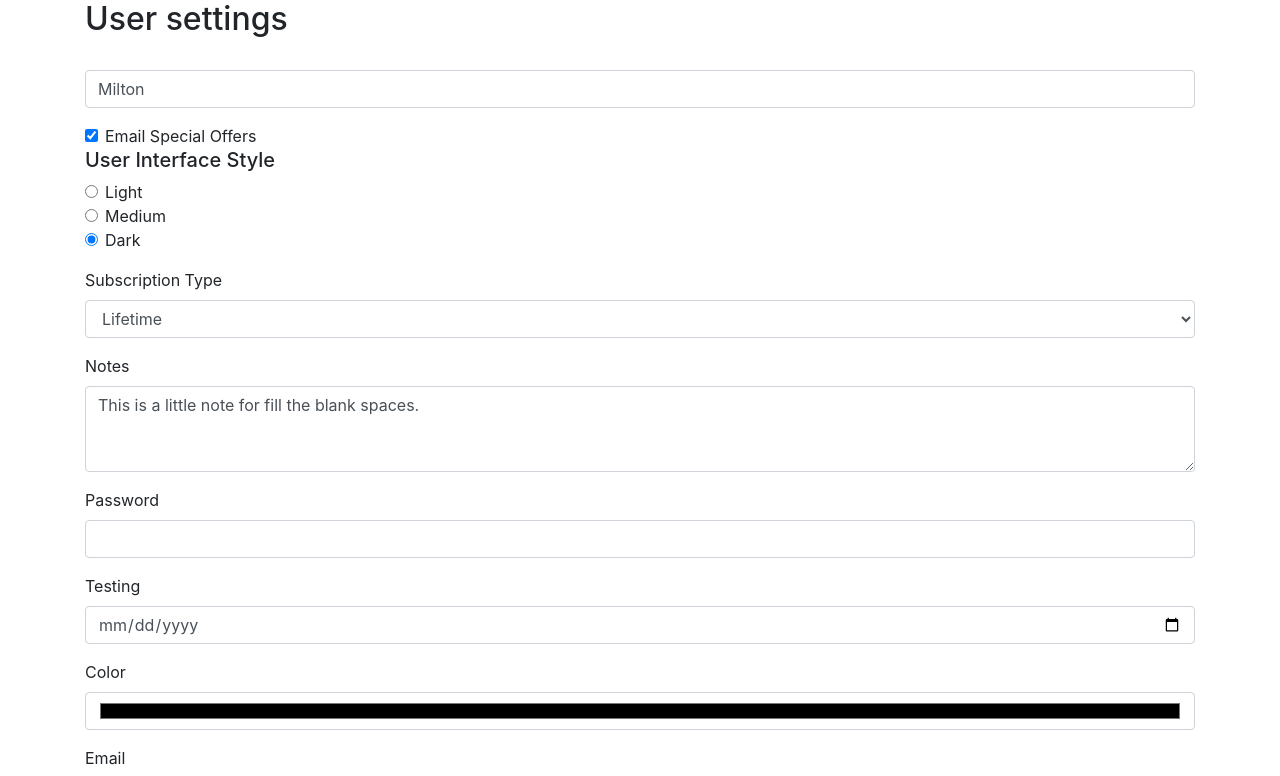
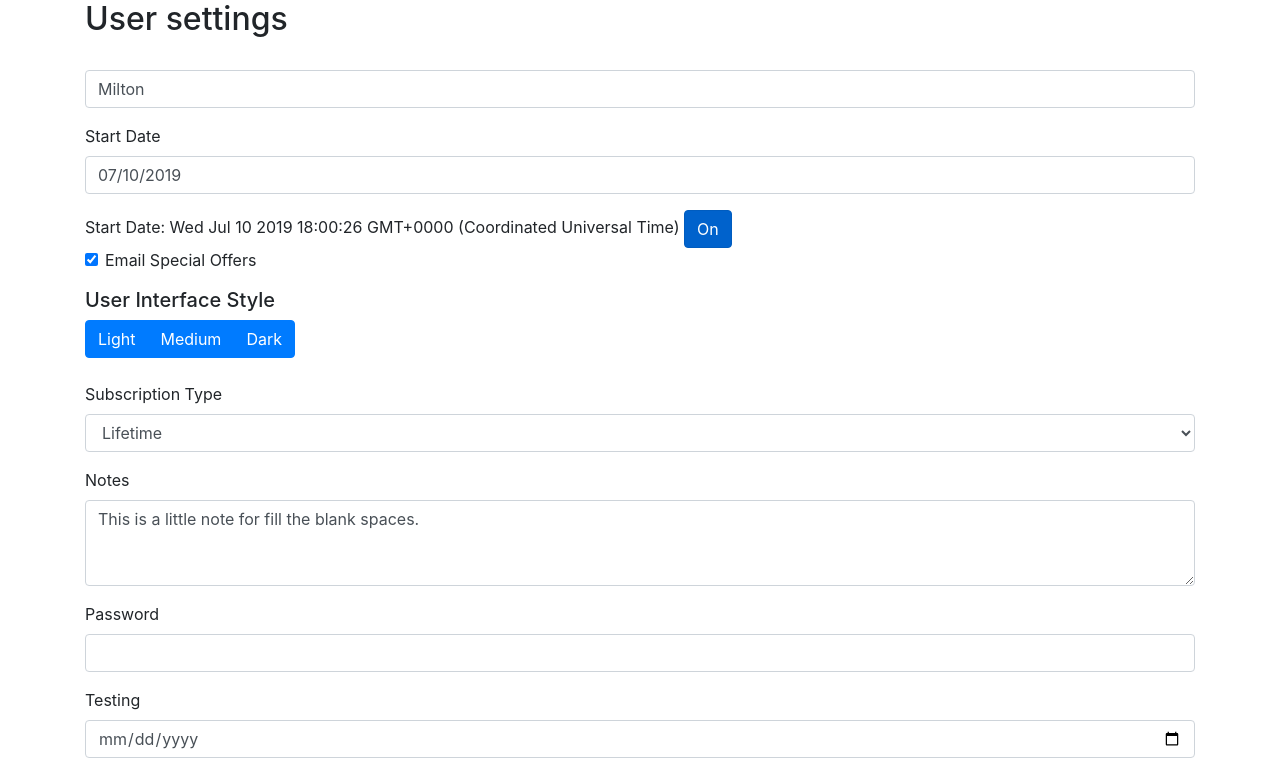
Before and after one commit to locopump/test-angular-forms, an Angular app: page / in a window 1280 px wide. Shown: the top 776 px of the page. Built offline with nearby package versions, Linux system fonts and the light colour scheme.

Commit message:
Datepicker and buttons of ngx-bootstrap

```diff
--- a/angular.json
+++ b/angular.json
@@ -27,7 +27,8 @@
               "src/assets"
             ],
             "styles": [
-              "node_modules/bootstrap/dist/css/bootstrap.min.css",
+              "./node_modules/bootstrap/dist/css/bootstrap.min.css",
+              "./node_modules/ngx-bootstrap/datepicker/bs-datepicker.css",
               "src/styles.scss"
             ],
             "scripts": []
@@ -88,6 +89,8 @@
               "src/assets"
             ],
             "styles": [
+              "./node_modules/ngx-bootstrap/datepicker/bs-datepicker.css",
+              "./node_modules/bootstrap/dist/css/bootstrap.min.css",
               "src/styles.scss"
             ],
             "scripts": []
@@ -119,6 +122,7 @@
           }
         }
       }
-    }},
+    }
+  },
   "defaultProject": "test-angular-forms"
 }
--- a/package.json
+++ b/package.json
@@ -20,6 +20,7 @@
     "@angular/platform-browser-dynamic": "~8.0.0",
     "@angular/router": "~8.0.0",
     "bootstrap": "^4.3.1",
+    "ngx-bootstrap": "^5.1.0",
     "rxjs": "~6.4.0",
     "tslib": "^1.9.0",
     "zone.js": "~0.9.1"
--- a/src/app/app.module.ts
+++ b/src/app/app.module.ts
@@ -1,10 +1,14 @@
 import { BrowserModule } from '@angular/platform-browser';
 import { NgModule } from '@angular/core';
 import { FormsModule } from '@angular/forms';
+import { HttpClientModule } from '@angular/common/http';
 
 import { AppRoutingModule } from './app-routing.module';
 import { AppComponent } from './app.component';
 import { UserSettingsFormComponent } from './user-settings-form/user-settings-form.component';
+import { ButtonsModule } from 'ngx-bootstrap/buttons';
+import { BsDatepickerModule } from 'ngx-bootstrap/datepicker';
+import { BrowserAnimationsModule } from '@angular/platform-browser/animations';
 
 @NgModule({
   declarations: [
@@ -14,7 +18,11 @@ import { UserSettingsFormComponent } from './user-settings-form/user-settings-fo
   imports: [
     BrowserModule,
     AppRoutingModule,
-    FormsModule
+    FormsModule,
+    HttpClientModule,
+    ButtonsModule,
+    BsDatepickerModule.forRoot(),
+    BrowserAnimationsModule
   ],
   providers: [],
   bootstrap: [AppComponent]
--- /dev/null
+++ b/src/app/data/data.service.ts
@@ -0,0 +1,22 @@
+import { Injectable } from '@angular/core';
+import { UserSettings } from './user-settings';
+import { Observable, of } from 'rxjs';
+import { HttpClient } from '@angular/common/http';
+
+@Injectable({
+  providedIn: 'root'
+})
+export class DataService {
+
+  constructor(private http: HttpClient) { }
+
+  getSubscriptionTypes(): Observable<string[]> {
+    return of (['Monthly', 'Annual', 'Lifetime']);
+  }
+
+  // postUserSettingsForm (userSettings: UserSettings) : Observable<UserSettings> {
+  postUserSettingsForm (userSettings: UserSettings) : Observable<any> {
+    return this.http.post('https://putsreq.com/I5ongCLrtVOxqpg9AzjU', userSettings)
+    // return of(userSettings);
+  }
+}
--- a/src/app/user-settings-form/user-settings-form.component.html
+++ b/src/app/user-settings-form/user-settings-form.component.html
@@ -5,7 +5,7 @@
     <div class="form-group">
       <label for="name"></label>
       <input id="name" name="name" class="form-control" placeholder="Name" [(ngModel)]="userSettings.name"
-            required pattern="M.*" minlength="3" maxlength="6" (blur)="onBlur(classTest)"
+            required pattern="M.*" minlength="3" maxlength="6" (blur)="onBlur(classTest)" (focus)="onFocus(classTest)"
             #classTest="ngModel" [class.field-error]="form.submitted && classTest.invalid">
       <!-- <div [hidden]="classTest.valid || classTest.untouched" class="alert alert-danger">Enter a name please</div> -->
       <div [hidden]="!form.submitted || classTest.valid" class="alert alert-danger">Enter a name please</div>
@@ -17,7 +17,24 @@
     <h3>valid: {{ classTest.valid }}</h3>
     <h3>invalid: {{ classTest.invalid }}</h3> -->
 
-    <div class="form-check">
+    <div class="form-group">
+      <label for="startDate">Start Date</label>
+      <input type="text"
+              placeholder="Start Date"
+              class="form-control"
+              [(ngModel)]="startDate" name="startDate" id="startDate"
+              bsDatepicker>
+    </div>
+
+    Start Date: {{ startDate }}
+
+    <button type="button" class="btn btn-primary" name="singleModel"
+      [(ngModel)]="singleModel" btnCheckbox
+      btnCheckboxTrue = "On" btnCheckboxFalse = "Off">
+      {{ singleModel }}
+    </button>
+
+    <div class="form-check form-group">
       <input type="checkbox" class="form-check-input" id="emailoffers" name="emailoffers" [(ngModel)]="userSettings.emailOffers">
       <label for="" class="form-check-label" for="emailoffers">
         Email Special Offers
@@ -26,7 +43,17 @@
 
     <h5>User Interface Style</h5>
     <div class="form-group">
-      <div class="form-check">
+
+      <div class="btn-group">
+        <label class="btn btn-primary" name="interfaceStyle" [(ngModel)]="userSettings.interfaceStyle"
+                btnRadio="Light" tabindex="0" role="button">Light</label>
+        <label class="btn btn-primary" name="interfaceStyle" [(ngModel)]="userSettings.interfaceStyle"
+                btnRadio="Medium" tabindex="0" role="button">Medium</label>
+        <label class="btn btn-primary" name="interfaceStyle" [(ngModel)]="userSettings.interfaceStyle"
+                btnRadio="Dark" tabindex="0" role="button">Dark</label>
+      </div>
+
+      <!-- <div class="form-check">
         <input type="radio" class="form-check-input" name="interfaceStyle" id="lightInterface" value="light" [(ngModel)]="userSettings.interfaceStyle">
         <label for="lightInterface" class="form-check-label">Light</label>
       </div>
@@ -37,15 +64,17 @@
       <div class="form-check">
         <input type="radio" class="form-check-input" name="interfaceStyle" id="darkInterface" value="dark" [(ngModel)]="userSettings.interfaceStyle">
         <label for="darkInterface" class="form-check-label">Dark</label>
-      </div>
+      </div> -->
+
     </div>
 
     <div class="form-group">
       <label for="subscriptionType">Subscription Type</label>
       <select id="subscriptionType" name="subscriptionType" class="form-control" [(ngModel)]="userSettings.subscriptionType">
-        <option>Monthly</option>
+        <option *ngFor="let type of subscriptionTypes | async">{{ type }}</option>
+        <!-- <option>Monthly</option>
         <option>Annual</option>
-        <option>Lifetime</option>
+        <option>Lifetime</option> -->
       </select>
     </div>
 
@@ -53,6 +82,8 @@
       <label for="notes">Notes</label>
       <textarea name="notes" id="notes" rows="3" class="form-control" [(ngModel)]="userSettings.notes"></textarea>
     </div>
+
+    <div [hidden]="!postError" class="alert alert-danger">{{ postErrorMessage }}</div>
 
     <div class="form-group">
       <label for="password">Password</label>
--- a/src/app/user-settings-form/user-settings-form.component.ts
+++ b/src/app/user-settings-form/user-settings-form.component.ts
@@ -1,6 +1,8 @@
 import { Component, OnInit } from '@angular/core';
 import { UserSettings } from '../data/user-settings';
 import { NgForm, NgModel } from '@angular/forms';
+import { DataService } from '../data/data.service';
+import { Observable } from 'rxjs';
 
 @Component({
   selector: 'taf-user-settings-form',
@@ -17,19 +19,42 @@ export class UserSettingsFormComponent implements OnInit {
     notes: 'This is a little note for fill the blank spaces.'
   };
 
+  singleModel = "On";
+  startDate: Date;
+
   userSettings: UserSettings = { ...this.originalUserSettings };
+  postError = false;
+  postErrorMessage = '';
+  // subscriptionTypes = ['Monthly', 'Annual', 'Lifetime'];
+  subscriptionTypes: Observable<string[]>;
 
-  constructor() { }
+  constructor(private dataservice: DataService) { }
 
   ngOnInit() {
+    this.subscriptionTypes = this.dataservice.getSubscriptionTypes();
+    this.startDate = new Date();
+  }
+
+  onHttpError(errorResponse: any) {
+    console.log('error: ', errorResponse);
+    this.postError = true;
+    this.postErrorMessage = errorResponse.error.errorMessage;
   }
 
   onSubmit(form: NgForm) {
     console.log('in onSubmit: ', form.valid);
+    this.dataservice.postUserSettingsForm(this.userSettings).subscribe(
+      result => console.log('success: ', result),
+      error => this.onHttpError(error)
+    );
   }
 
   onBlur(field: NgModel) {
     console.log('in onBlur: ', field.valid);
   }
 
+  onFocus(field: NgModel) {
+    console.log('in onFocus: ', field.touched);
+  }
+
 }
```
Also changed, not shown: 2 other files (tests, documents, lock files or other folders).
